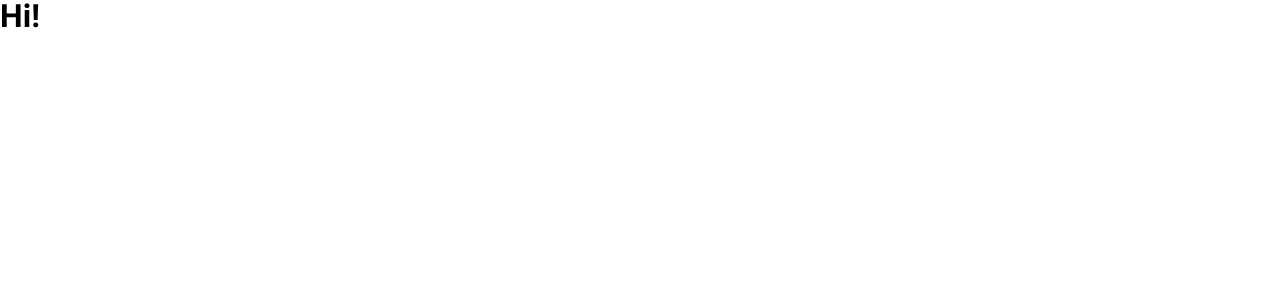
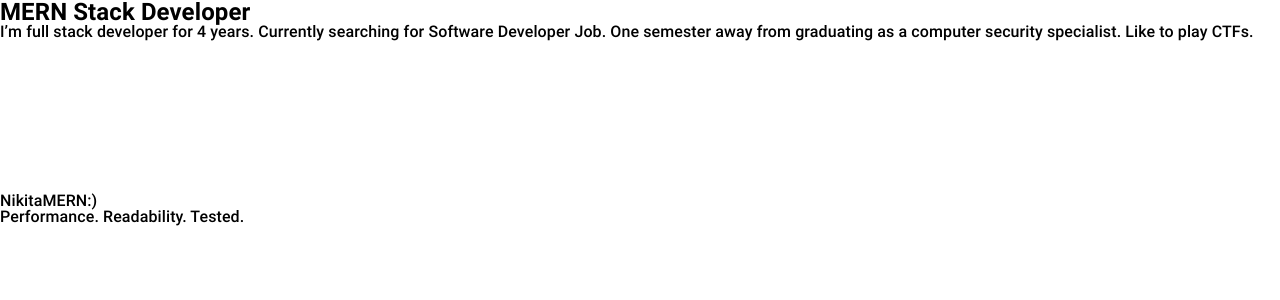
Before and after one commit to nukuutos/portfolio, a Next.js app: page / in a window 1280 px wide. Shown: the top 300 px of the page. Built offline with nearby package versions, Linux system fonts and the light colour scheme.

Commit message:
Create blueprint for introduction section

```diff
--- /dev/null
+++ b/src/components/introduction-section/introduction-section.jsx
@@ -0,0 +1,33 @@
+import React from 'react';
+
+const IntroductionSection = () => (
+  <section className="section section-introduction">
+    <h1 className="header header--primary">MERN Stack Developer</h1>
+    <p className="section-introduction__about-yourself">
+      I’m full stack developer for 4 years. Currently searching for Software Developer Job. One
+      semester away from graduating as a computer security specialist. Like to play CTFs.
+    </p>
+
+    <div className="curve-wrapper">
+      <svg />
+    </div>
+    <div className="section-introduction__set-of-rhombs" />
+    <div className="section-introduction__set-of-rhombs" />
+    <div className="broken-curve" />
+    <div className="broken-curve" />
+    <div className="broken-curve" />
+
+    <div className="vertical-group">
+      <div className="profile section-introduction__profile">
+        <span className="profile__name">Nikita</span>
+        <span className="profile__mern">MERN</span>
+        <span className="profile__avatar">:)</span>
+      </div>
+      <div className="section-introduction__emphasizing" />
+    </div>
+
+    <span className="section-introduction__motto">Performance. Readability. Tested.</span>
+  </section>
+);
+
+export default IntroductionSection;
--- a/src/pages/index.jsx
+++ b/src/pages/index.jsx
@@ -1,3 +1,9 @@
-const Index = () => <h1>Hi!</h1>;
+import IntroductionSection from '../components/introduction-section/introduction-section';
+
+const Index = () => (
+  <main>
+    <IntroductionSection />
+  </main>
+);
 
 export default Index;
```
